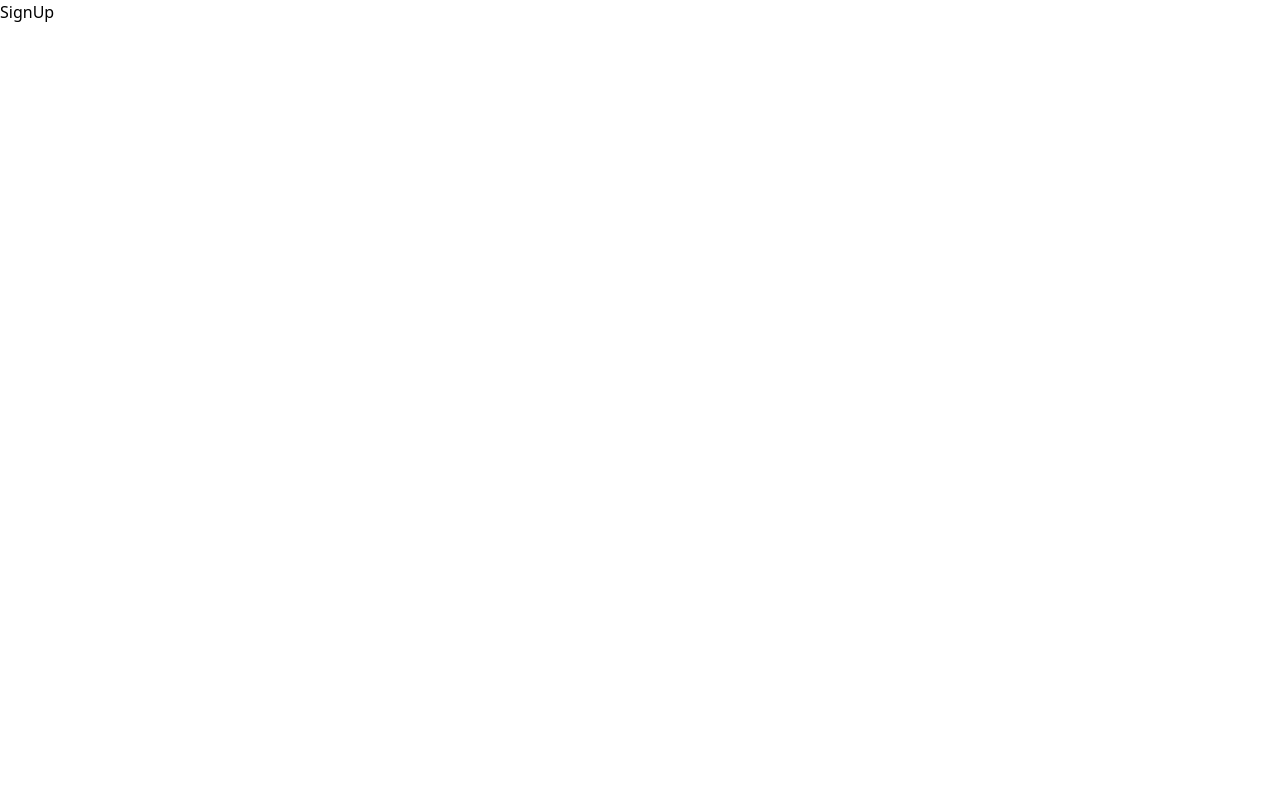
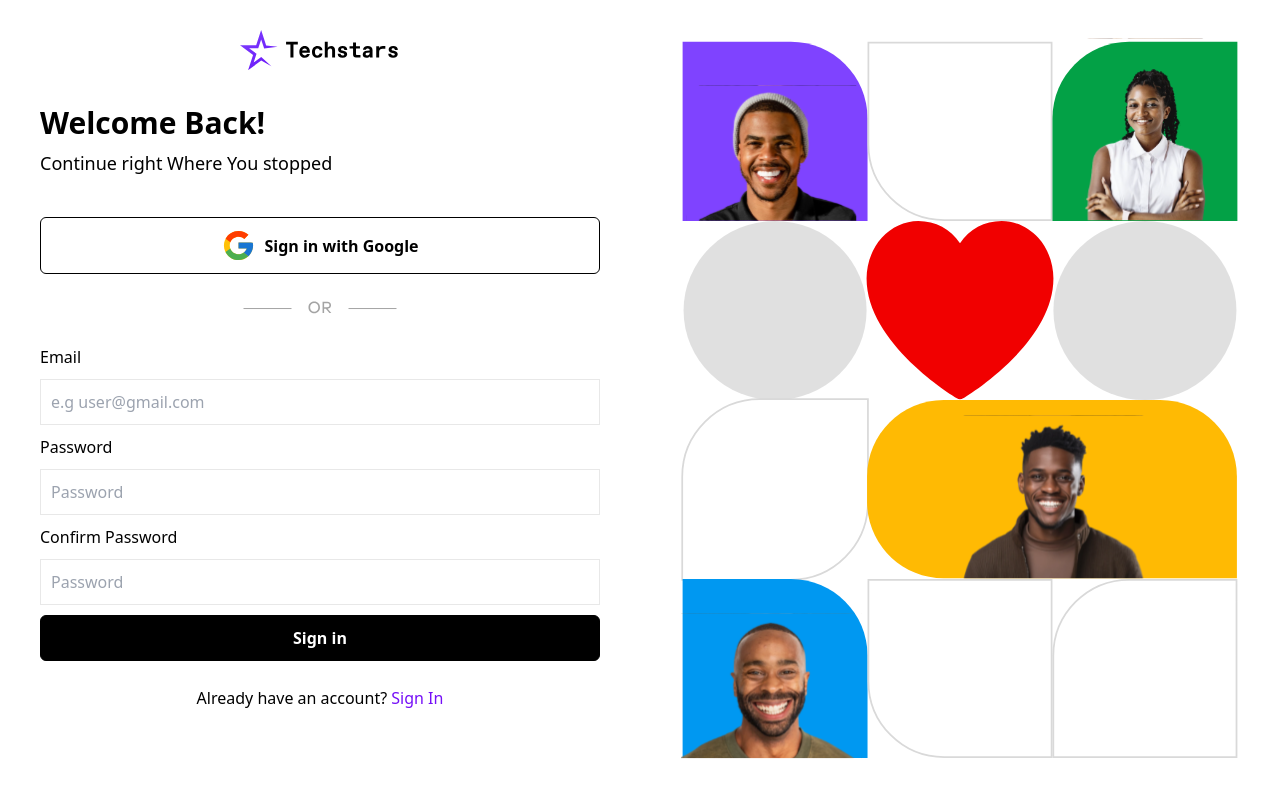
Before and after one commit to TechStarsCommunity/Techstars-Website, a React (Vite) app: page /signup in a window 1280 px wide. Built offline with nearby package versions, Linux system fonts and the light colour scheme.

Commit message:
done with the signup and login page

```diff
--- a/src/App.jsx
+++ b/src/App.jsx
@@ -4,16 +4,21 @@ import viteLogo from '/vite.svg'
 import './index.css'
 import LandingPage from "./page/LandingPage.jsx"
 import { BrowserRouter, Routes, Route } from 'react-router-dom'
+import AppLayout from './Layout.jsx/AppLayout'
+import Login from './page/Login'
+import SignUp from './page/SignUp'
 
 function App() {
 
   return (
     <BrowserRouter>
       <Routes>
-        <Route path="/" element="">
+        <Route path="/" element={<AppLayout />}>
           <Route index element={<LandingPage />} />
-          <Route path="/login" element={"Login"} />
-          <Route path="/signup" element={"SignUp"} />
+        </Route>
+        <Route path="/" element={""}>
+          <Route path="/login" element={<Login />} />
+          <Route path="/signup" element={<SignUp />} />
         </Route>
       </Routes>
     </BrowserRouter>
--- /dev/null
+++ b/src/Layout.jsx/AppLayout.jsx
@@ -0,0 +1,17 @@
+import React from 'react'
+import NavBar from '../components/NavBar'
+import { Outlet } from 'react-router-dom'
+import Footer from '../components/Footer'
+
+
+const AppLayout = () => {
+    return (
+        <div className='w-full'>
+            <NavBar />
+            <Outlet />
+            <Footer />
+        </div>
+    )
+}
+
+export default AppLayout
--- a/src/page/LandingPage.jsx
+++ b/src/page/LandingPage.jsx
@@ -10,13 +10,11 @@ import Footer from '../components/Footer';
 const LandingPage = () => {
     return (
         <div className='w-full '>
-            <NavBar />
             <Hero />
             <About />
             <YourComponent />
             <Reward />
             <Project />
-            <Footer />
         </div>
     )
 }
--- /dev/null
+++ b/src/page/Login.jsx
@@ -0,0 +1,62 @@
+import React from 'react'
+import login from "../assets/image/login.svg"
+import logo from "../assets/image/Logo1.svg"
+import or from "../assets/image/or.svg"
+import { FcGoogle } from "react-icons/fc"
+import { Link } from 'react-router-dom'
+
+const Login = () => {
+    return (
+        <div className='w-full grid gap[20px] grid-cols-1 md:grid-cols-2 h-[100vh]'>
+            <div className='w-full h-[100vh] flex flex-col gap-[25px] items-start p-[20px] px-[40px]'>
+                <div className='w-full flex items-center justify-center'>
+                    <div className='w-[160px] h-[60px]'>
+                        <img src={logo} alt="" className='w-full h-full' />
+                    </div>
+                </div>
+                <div className='grid gap-[40px] w-full'>
+                    <div className=''>
+                        <h2 className='text-3xl font-bold mb-2'>Welcome Back!</h2>
+                        <p className='text-lg'>Continue right Where You stopped</p>
+                    </div>
+                    <div className='w-full'>
+                        <button className='px-[30px] py-[10px] rounded-md border border-black w-full font-bold flex items-center gap-2 justify-center'>
+                            <FcGoogle size={35} />
+                            <p>
+                                Sign in with Google
+                            </p>
+                        </button>
+                    </div>
+                </div>
+                <div className='w-full flex items-center justify-center'>
+                    <img src={or} alt="" />
+                </div>
+                <form className="w-full grid gap-[15px]">
+                    <div className='w-full grid gap-[10px]'>
+                        <label htmlFor="email">
+                            Email
+                        </label>
+                        <input type="text" placeholder='e.g user@gmail.com' className=' p-[10px] border-[#E8E8E8] border ' />
+                    </div>
+                    <div className='w-full grid gap-[10px]'>
+                        <label htmlFor="password">
+                            Password
+                        </label>
+                        <input type="password" placeholder='Password' className=' p-[10px] border-[#E8E8E8] border ' />
+                    </div>
+                    <button className='px-[30px] py-[10px] rounded-md border border-black w-full font-bold bg-black text-white'>
+                        Sign in
+                    </button>
+                </form >
+                <div className='w-full text-center'>
+                    <p>You don't have an account? <Link to="/signup"><span className='text-[#750FF7]'>Sign Up</span></Link></p>
+                </div>
+            </div>
+            <div className='hidden md:flex w-full h-[100vh] bg-white'>
+                <img src={login} alt="" className='h-full w-full object-contain' />
+            </div>
+        </div>
+    )
+}
+
+export default Login
--- /dev/null
+++ b/src/page/SignUp.jsx
@@ -0,0 +1,68 @@
+import React from 'react'
+import login from "../assets/image/login.svg"
+import logo from "../assets/image/Logo1.svg"
+import or from "../assets/image/or.svg"
+import { FcGoogle } from "react-icons/fc"
+import { Link } from 'react-router-dom'
+
+const SignUp = () => {
+    return (
+        <div className='w-full grid gap[20px] grid-cols-1 md:grid-cols-2 h-[100vh]'>
+            <div className='w-full h-[100vh] flex flex-col gap-[25px] items-start p-[20px] px-[40px]'>
+                <div className='w-full flex items-center justify-center'>
+                    <div className='w-[160px] h-[60px]'>
+                        <img src={logo} alt="" className='w-full h-full' />
+                    </div>
+                </div>
+                <div className='grid gap-[40px] w-full'>
+                    <div className=''>
+                        <h2 className='text-3xl font-bold mb-2'>Welcome Back!</h2>
+                        <p className='text-lg'>Continue right Where You stopped</p>
+                    </div>
+                    <div className='w-full'>
+                        <button className='px-[30px] py-[10px] rounded-md border border-black w-full font-bold flex items-center gap-2 justify-center'>
+                            <FcGoogle size={35} />
+                            <p>
+                                Sign in with Google
+                            </p>
+                        </button>
+                    </div>
+                </div>
+                <div className='w-full flex items-center justify-center'>
+                    <img src={or} alt="" />
+                </div>
+                <form className="w-full grid gap-[10px]">
+                    <div className='w-full grid gap-[10px]'>
+                        <label htmlFor="email">
+                            Email
+                        </label>
+                        <input type="text" placeholder='e.g user@gmail.com' className=' p-[10px] border-[#E8E8E8] border ' />
+                    </div>
+                    <div className='w-full grid gap-[10px]'>
+                        <label htmlFor="password">
+                            Password
+                        </label>
+                        <input type="password" placeholder='Password' className=' p-[10px] border-[#E8E8E8] border ' />
+                    </div>
+                    <div className='w-full grid gap-[10px]'>
+                        <label htmlFor="confirm Password">
+                            Confirm Password
+                        </label>
+                        <input type="password" placeholder='Password' className=' p-[10px] border-[#E8E8E8] border ' />
+                    </div>
+                    <button className='px-[30px] py-[10px] rounded-md border border-black w-full font-bold bg-black text-white'>
+                        Sign in
+                    </button>
+                </form >
+                <div className='w-full text-center'>
+                    <p>Already have an account? <Link to="/signup"><span className='text-[#750FF7]'>Sign In</span></Link></p>
+                </div>
+            </div>
+            <div className='hidden md:flex w-full h-[100vh] bg-white'>
+                <img src={login} alt="" className='h-full w-full object-contain' />
+            </div>
+        </div>
+    )
+}
+
+export default SignUp
```
Also changed, not shown: src/assets/image/login.svg (added), src/assets/image/or.svg (added).
